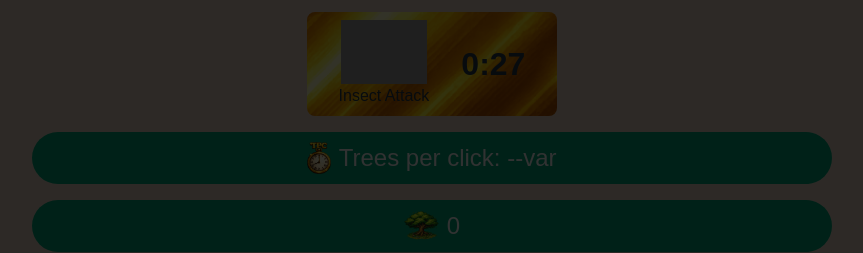
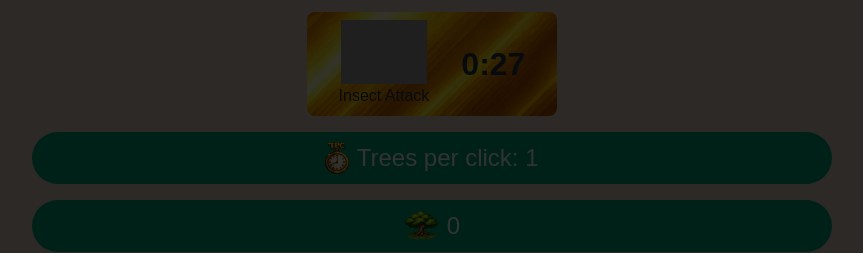
Before and after one commit to SebastianBroz/WBI-klikacka, a Vue app in the folder vite-project/: page / in a window 1280 px wide. Shown: the top 253 px of the page, without its empty margins (208-1071 px from the left). Built offline with nearby package versions, Linux system fonts and the light colour scheme; grey boxes are pictures that could not be loaded; a web font is replaced by a local one.

Commit message:
TreesPerClick data linked

```diff
--- a/vite-project/src/App.vue
+++ b/vite-project/src/App.vue
@@ -137,7 +137,7 @@ onUnmounted(() => {
             </div>
             <div class="treesPerClick">
               <img src="/pics/clock_tpc.png" style="pointer-events: none;">
-              <p>Trees per click: --var</p>
+              <p>{{ selectedPlant.charAt(0).toUpperCase() + selectedPlant.slice(1) }} per click: {{ Math.round(store.fertilizerMultiplier) }}</p>
             </div>
             <div class="currencyCount">
               <img src="/pics/tree_grown.png" v-if="selectedPlant === 'trees'" style="pointer-events: none;">
```
